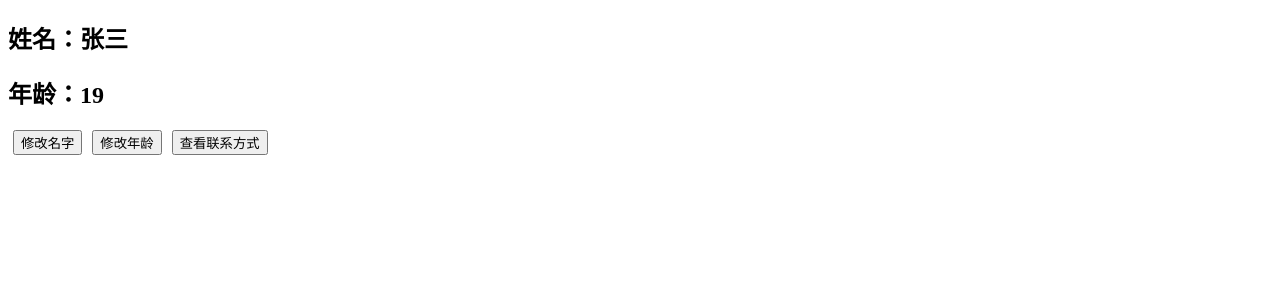
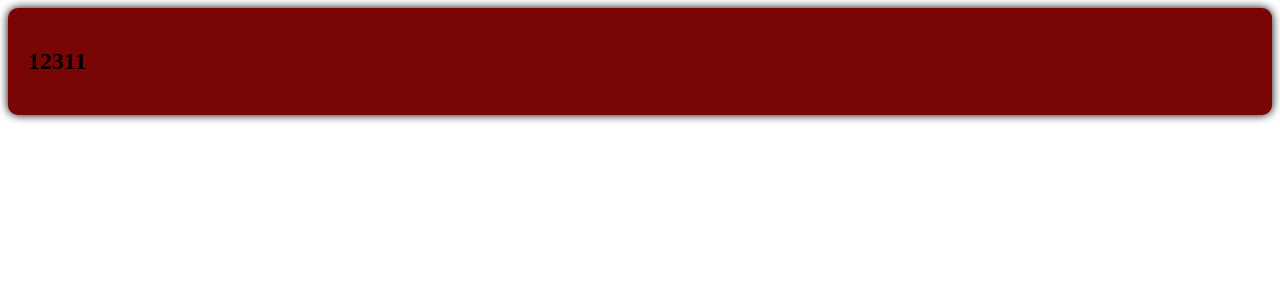
Before and after one commit to Water-blue7/vue3-learn, a Vue app in the folder hello_vue3/: page / in a window 1280 px wide. Shown: the top 300 px of the page. Built offline with nearby package versions, Linux system fonts and the light colour scheme.

Commit message:
vite-plugin-vue-setup-extend <script lang=ts setup name=自定义名字>

```diff
--- a/hello_vue3/package.json
+++ b/hello_vue3/package.json
@@ -21,6 +21,7 @@
     "npm-run-all2": "^6.1.2",
     "typescript": "~5.4.0",
     "vite": "^5.2.8",
+    "vite-plugin-vue-setup-extend": "^0.4.0",
     "vue-tsc": "^2.0.11"
   }
 }
--- a/hello_vue3/src/components/Person.vue
+++ b/hello_vue3/src/components/Person.vue
@@ -1,46 +1,27 @@
 <template>
     <div class="person">
-        <h2>姓名：{{ name }}</h2>
-        <h2>年龄：{{ age }}</h2>
-        <button @click="changeName">修改名字</button>
-        <button @click="changeAge">修改年龄</button>
-        <button @click="showTel">查看联系方式</button>
+        <h2>{{ a }}</h2>
     </div>
 </template>
 
-<script lang="ts">
+<!-- <script lang="ts">
 export default {
     name: "Person", //组件名
-    // 组合式API使用方法
-    setup() {
-        // console.log(this) // vue3中已经弱化this了
+};
+</script> -->
 
-        // 数据
-        let name = '张三' // 此时的name不是响应式的
-        let age = 19 // 此时的age不是响应式的
-        let tel = '13333333' // 此时的tel不是响应式的
-
-        // 方法
-        function changeName() {
-            console.log('changeName')
-            name = 'zhang-san' // 确实修改了name的值，但不是响应式的，页面没有变化
-            console.log(name)
-        }
-        function changeAge() {
-            age += 1
-        }
-        function showTel() {
-            alert(tel)
-        }
-
-        // return { name: name, age: age }
-        return { name, age, changeName, changeAge, showTel }
-    }
-};
+<script lang="ts" setup name="Person2">
+let a = 12311;
 </script>
 
+<style scoped>
+.person {
+    background-color: #7a0505;
+    box-shadow: 0 0 10px;
+    border-radius: 10px;
+    padding: 20px;
+}
 
-<style scoped>
 button {
     margin: 0 5px;
 }
--- a/hello_vue3/vite.config.ts
+++ b/hello_vue3/vite.config.ts
@@ -2,11 +2,13 @@ import { fileURLToPath, URL } from 'node:url'
 
 import { defineConfig } from 'vite'
 import vue from '@vitejs/plugin-vue'
+import VueSetupExtend from 'vite-plugin-vue-setup-extend'
 
 // https://vitejs.dev/config/
 export default defineConfig({
   plugins: [
     vue(),
+    VueSetupExtend()
   ],
   resolve: {
     alias: {
```
Also changed, not shown: 1 other file (tests, documents, lock files or other folders).
